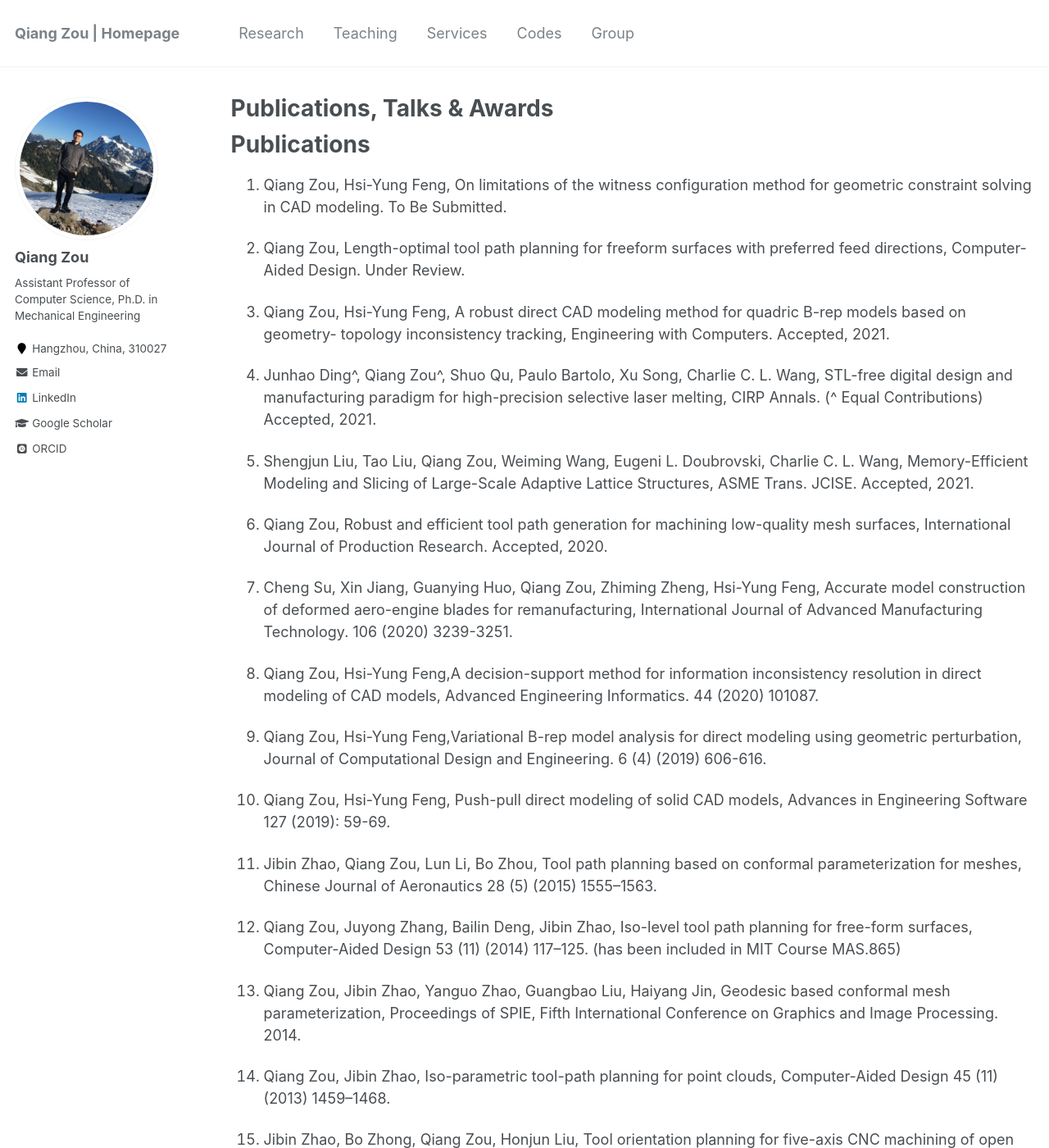
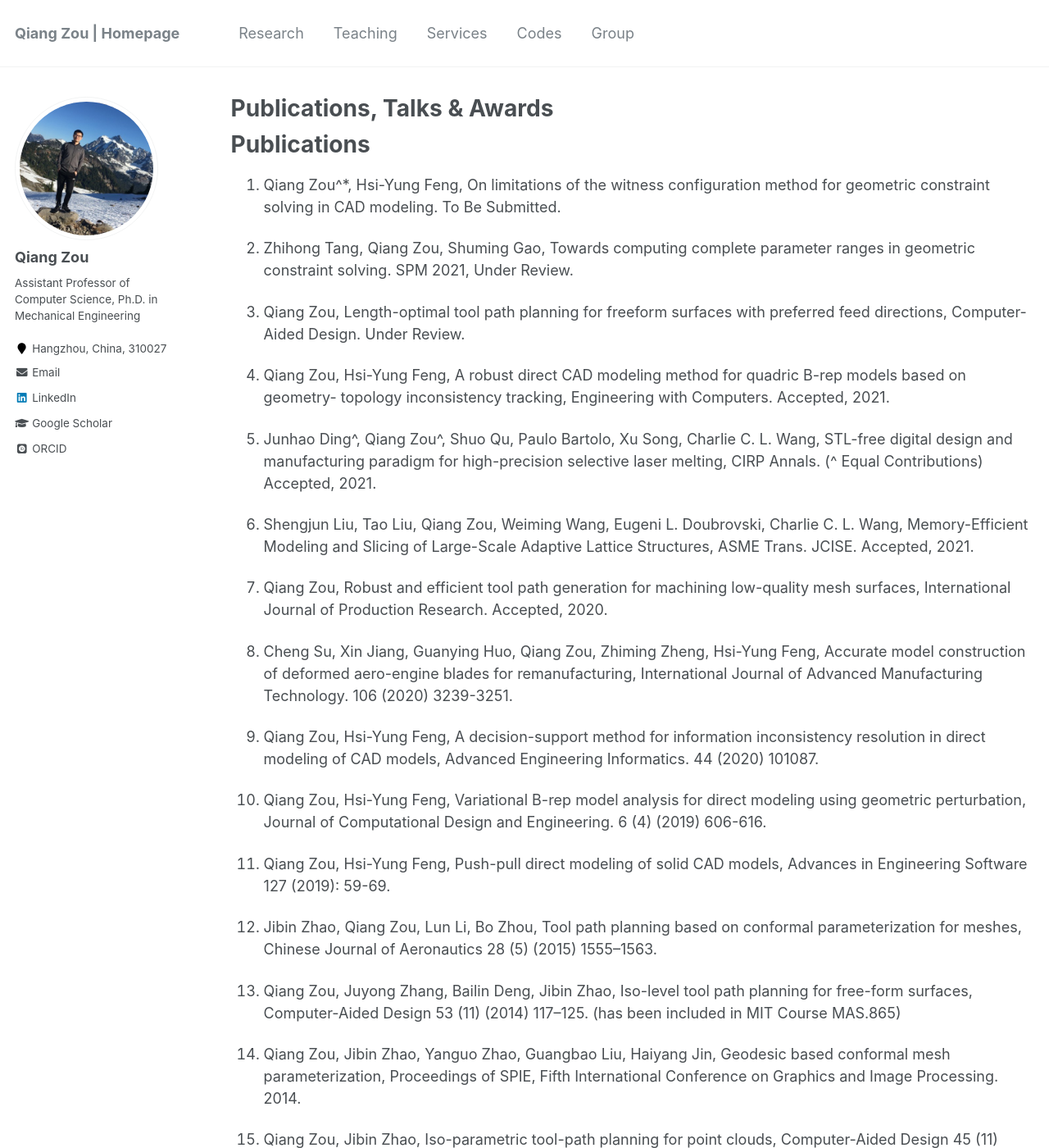
Before and after one commit to Qiang-Zou/Qiang-Zou.github.io, a Jekyll site: the page built from _pages/research.md, in a window 1280 px wide and 1400 px high. Shown: the whole window at 82% size. Built offline with Jekyll 4.4.1, drawn with Linux system fonts in a browser that asks for light colours; some web fonts are replaced.

Commit message:
Update research.md

```diff
--- a/_pages/research.md
+++ b/_pages/research.md
@@ -12,7 +12,9 @@ Publications
   You can also find my articles at <u><a href="{{author.googlescholar}}">my Google Scholar profile</a>.</u>
 {% endif %}
 
-1. Qiang Zou, Hsi-Yung Feng, On limitations of the witness configuration method for geometric constraint solving in CAD modeling. To Be Submitted.
+1. Qiang Zou^*, Hsi-Yung Feng, On limitations of the witness configuration method for geometric constraint solving in CAD modeling. To Be Submitted.
+
+1. Zhihong Tang, Qiang Zou, Shuming Gao, Towards computing complete parameter ranges in geometric constraint solving. SPM 2021, Under Review.
 
 1. Qiang Zou, Length-optimal tool path planning for freeform surfaces with preferred feed directions, Computer-Aided Design. Under Review.
 
@@ -26,9 +28,9 @@ Publications
 
 1. Cheng Su, Xin Jiang, Guanying Huo, Qiang Zou, Zhiming Zheng, Hsi-Yung Feng, Accurate model construction of deformed aero-engine blades for remanufacturing, International Journal of Advanced Manufacturing Technology. 106 (2020) 3239-3251.
 
-1. Qiang Zou, Hsi-Yung Feng,A decision-support method for information inconsistency resolution in direct modeling of CAD models, Advanced Engineering Informatics. 44 (2020) 101087.
+1. Qiang Zou, Hsi-Yung Feng, A decision-support method for information inconsistency resolution in direct modeling of CAD models, Advanced Engineering Informatics. 44 (2020) 101087.
 
-1. Qiang Zou, Hsi-Yung Feng,Variational B-rep model analysis for direct modeling using geometric perturbation, Journal of Computational Design and Engineering. 6 (4) (2019) 606-616.
+1. Qiang Zou, Hsi-Yung Feng, Variational B-rep model analysis for direct modeling using geometric perturbation, Journal of Computational Design and Engineering. 6 (4) (2019) 606-616.
 
 1. Qiang Zou, Hsi-Yung Feng, Push-pull direct modeling of solid CAD models, Advances in Engineering Software 127 (2019): 59-69.
 
```
